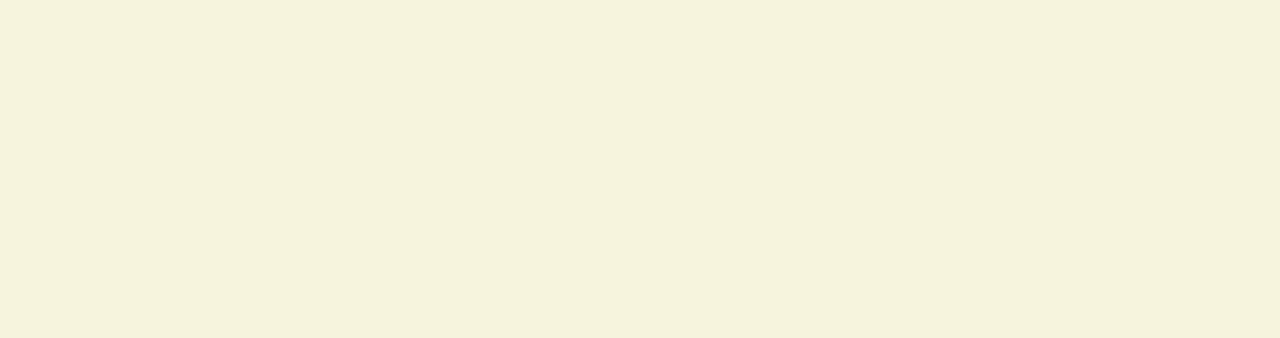
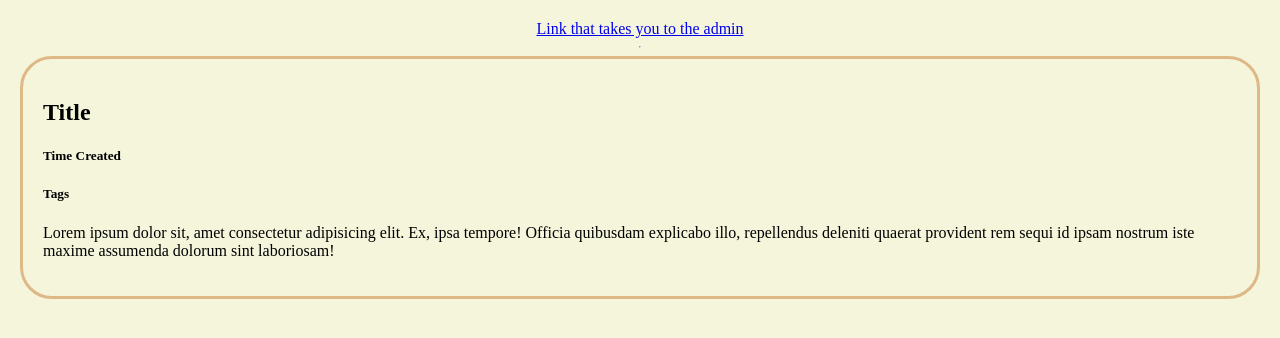
Before and after one commit to MohamedElmi10/Blog-API-Ahmed-Mohamed, a plain HTML site: page post.html in a window 1280 px wide. Drawn offline with Linux system fonts and the light colour scheme.

Commit message:
done with HTML structure

```diff
--- a/css/style.css
+++ b/css/style.css
@@ -1,14 +1,14 @@
 body {
   background-color: beige;
   margin: 0;
-  padding: 0;
+  padding: 20px;
   display: flex;
   flex-direction: column;
   align-items: center;
   justify-content: center;
 }
 
-#blog-post{
+#blog-post {
   width: 80%;
   max-width: 600px;
 }
@@ -16,3 +16,10 @@ body {
 .blog-post {
   border-bottom: 2px solid grey;
 }
+
+#containerForInfo {
+  border: 3px solid burlywood;
+
+  padding: 20px;
+  border-radius: 2rem;
+}
--- a/post.html
+++ b/post.html
@@ -1,11 +1,25 @@
 <html lang="en">
+
 <head>
     <meta charset="UTF-8">
     <meta name="viewport" content="width=device-width, initial-scale=1.0">
-    <title>Document</title>
+    <title>Full post</title>
     <link rel="stylesheet" href="css/style.css">
 </head>
+
 <body>
+    <a href="index.html" id="linkToAdminPage">Link that takes you to the admin</a>
+    <hr>
+    <div id="containerForInfo">
+        <h2>Title</h2>
+        <h5>Time Created</h5>
+        <h5>Tags</h5>
+        <p>Lorem ipsum dolor sit, amet consectetur adipisicing elit. Ex, ipsa tempore! Officia quibusdam explicabo illo,
+            repellendus deleniti quaerat provident rem sequi id ipsam nostrum iste maxime assumenda dolorum sint
+            laboriosam!
+        </p>
+    </div>
     <script src="js/post.js"></script>
 </body>
+
 </html>
```
